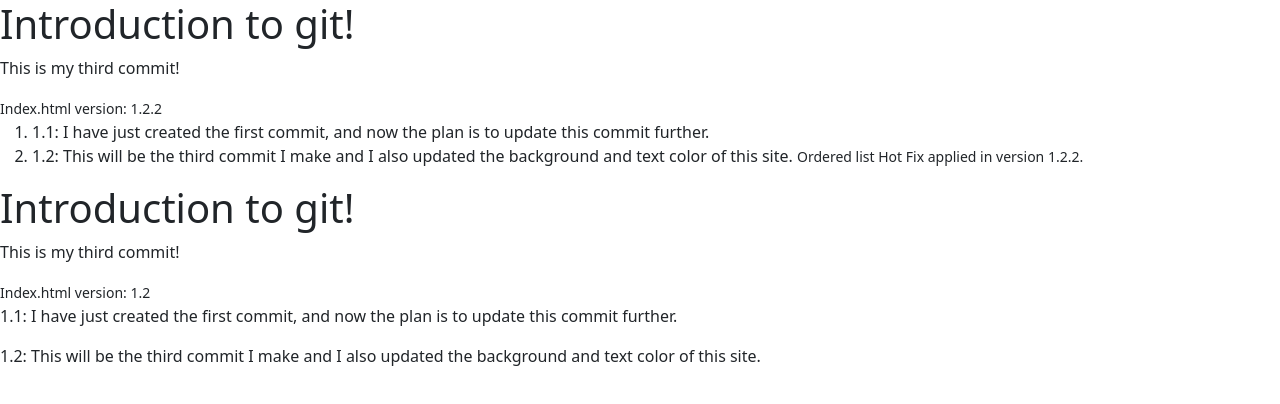
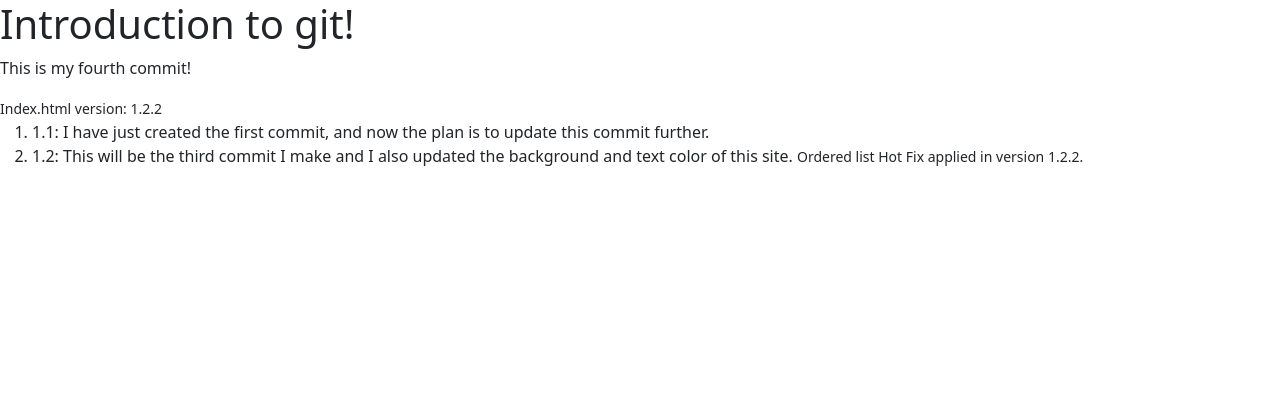
Before and after one commit to harutas/Git-practice-Recursion, a plain HTML site: page index.html in a window 1280 px wide. Drawn offline with nearby package versions, Linux system fonts and the light colour scheme.

Commit message:
merge example theirs

```diff
--- a/index.html
+++ b/index.html
@@ -7,12 +7,13 @@
   <title>Git Practice</title>
 
   <link rel="stylesheet" href="style.css">
+  <link href="https://cdn.jsdelivr.net/npm/bootstrap@5.0.0-beta1/dist/css/bootstrap.min.css" rel="stylesheet" integrity="sha384-giJF6kkoqNQ00vy+HMDP7azOuL0xtbfIcaT9wjKHr8RbDVddVHyTfAAsrekwKmP1" crossorigin="anonymous">
 </head>
 <body>
     <div class="main-content">
       <div>
         <h1>Introduction to git!</h1>
-        <p>This is my third commit!</p>
+        <p>This is my fourth commit!</p>
         <small>Index.html version: 1.2.2</small>
       </div>
       <div>
@@ -25,36 +26,8 @@
           	  </li>
           </ol>
       </div>
-    </div><!DOCTYPE html>
-    <html lang="en">
-    <head>
-      <meta charset="UTF-8">
-      <meta name="viewport" content="width=device-width, initial-scale=1.0">
-      <meta http-equiv="X-UA-Compatible" content="ie=edge">
-      <title>Git Practice</title>
+    </div>
 
-      <link rel="stylesheet" href="style.css">
-      <link href="https://cdn.jsdelivr.net/npm/bootstrap@5.0.0-beta1/dist/css/bootstrap.min.css" rel="stylesheet" integrity="sha384-giJF6kkoqNQ00vy+HMDP7azOuL0xtbfIcaT9wjKHr8RbDVddVHyTfAAsrekwKmP1" crossorigin="anonymous">
-    </head>
-    <body>
-        <div class="main-content">
-          <div>
-            <h1>Introduction to git!</h1>
-            <p>This is my third commit!</p>
-            <small>Index.html version: 1.2</small>
-          </div>
-          <div>
-              <p>
-                  1.1: I have just created the first commit, and now the plan is to update this commit further.
-              </p>
-              <p>
-                  1.2: This will be the third commit I make and I also updated the background and text color of this site.
-              </p>
-          </div>
-        </div>
-
-        <script src="https://cdn.jsdelivr.net/npm/bootstrap@5.0.0-beta1/dist/js/bootstrap.bundle.min.js" integrity="sha384-ygbV9kiqUc6oa4msXn9868pTtWMgiQaeYH7/t7LECLbyPA2x65Kgf80OJFdroafW" crossorigin="anonymous"></script>
-    </body>
-    </html>
+    <script src="https://cdn.jsdelivr.net/npm/bootstrap@5.0.0-beta1/dist/js/bootstrap.bundle.min.js" integrity="sha384-ygbV9kiqUc6oa4msXn9868pTtWMgiQaeYH7/t7LECLbyPA2x65Kgf80OJFdroafW" crossorigin="anonymous"></script>
 </body>
 </html>
```
